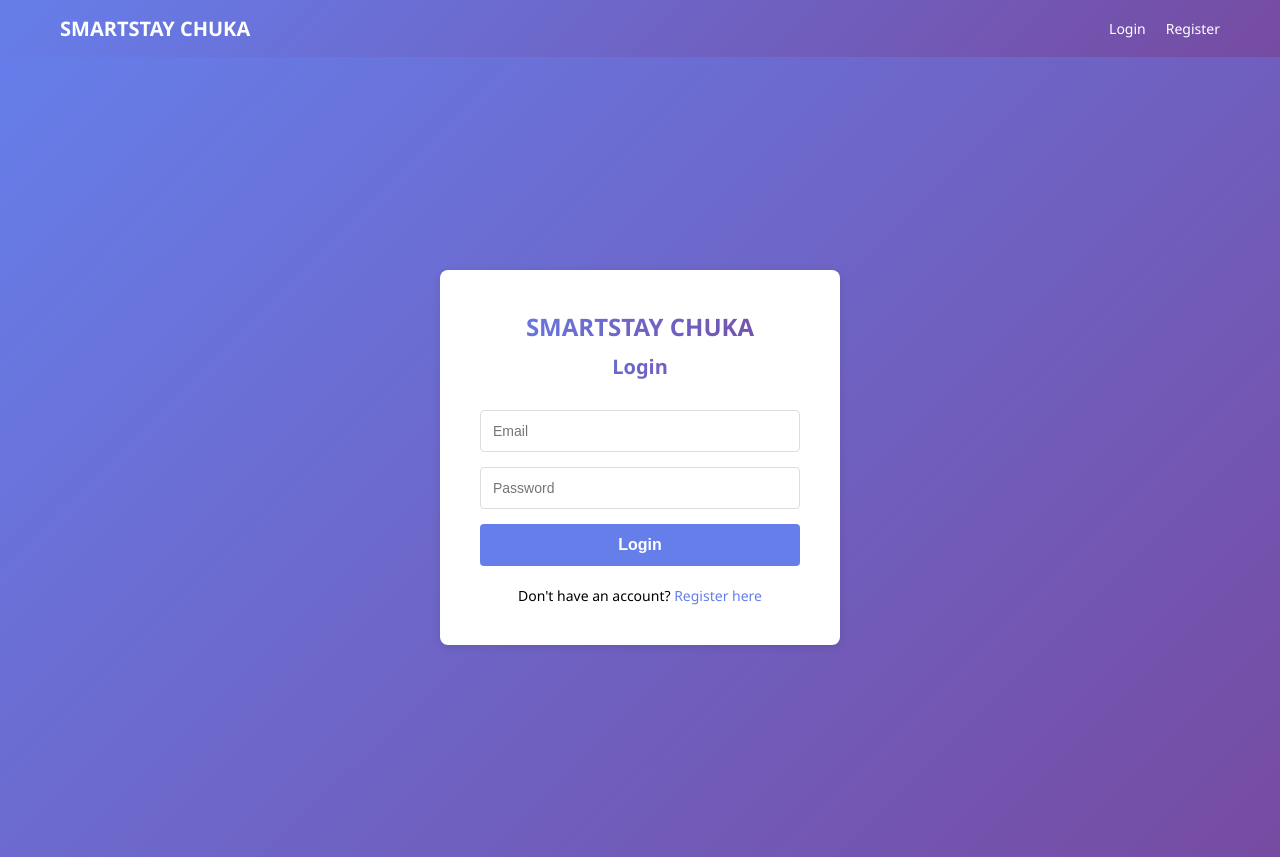
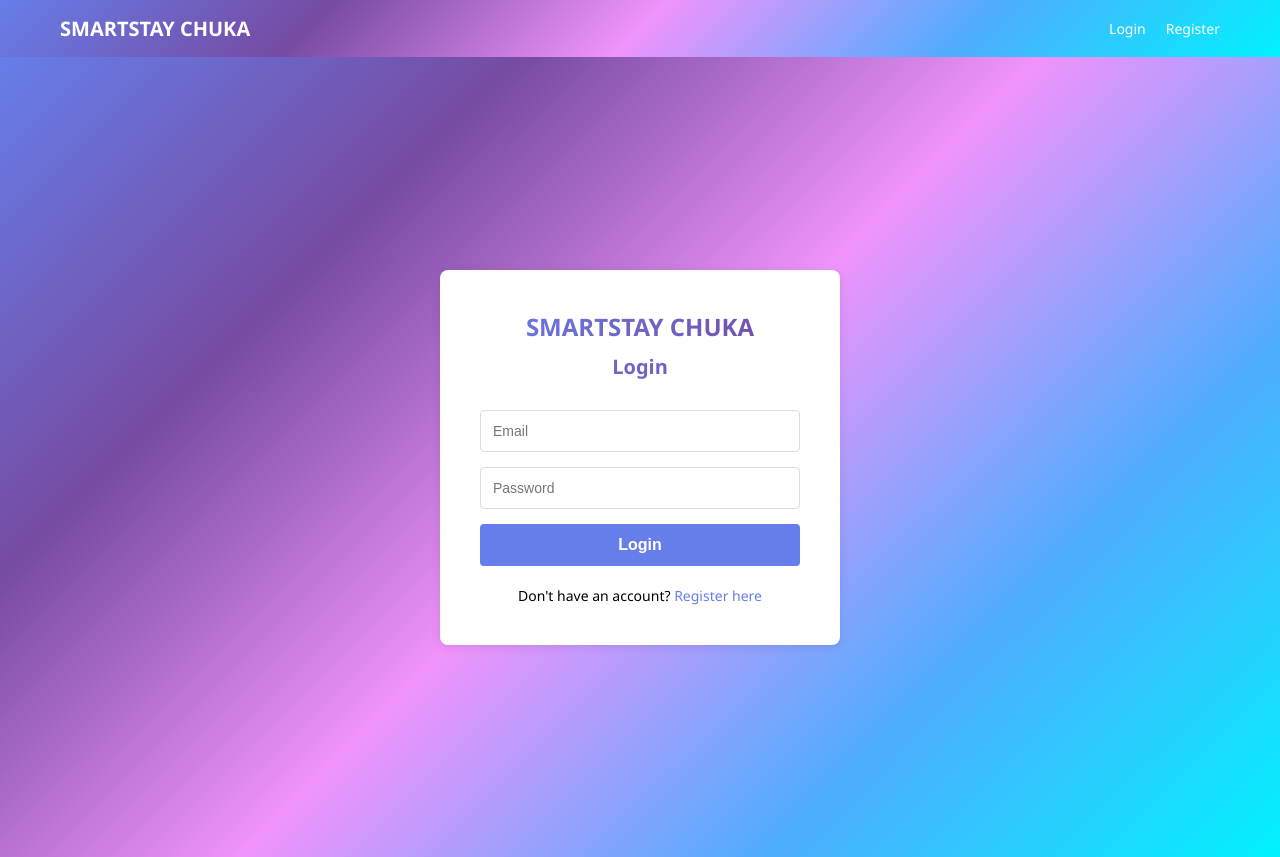
Before and after one commit to judy2649/Smartsay-chuka, a React (Create React App) app in the folder web/: page /login in a window 1280 px wide. Built offline with nearby package versions, Linux system fonts and the light colour scheme; no server answers; the HTML template or start-up script is replaced by a standard one.

Commit message:
Add vibrant creative gradient backgrounds

```diff
--- a/web/src/App.css
+++ b/web/src/App.css
@@ -6,7 +6,8 @@
 
 body {
   font-family: 'Segoe UI', Tahoma, Geneva, Verdana, sans-serif;
-  background-color: #f5f5f5;
+  background: linear-gradient(135deg, #667eea 0%, #764ba2 25%, #f093fb 50%, #4facfe 75%, #00f2fe 100%);
+  min-height: 100vh;
 }
 
 .app {
--- a/web/src/styles/Auth.css
+++ b/web/src/styles/Auth.css
@@ -14,7 +14,7 @@ body {
   display: flex;
   justify-content: center;
   align-items: center;
-  background: linear-gradient(135deg, #667eea 0%, #764ba2 100%);
+  background: linear-gradient(135deg, #667eea 0%, #764ba2 25%, #f093fb 50%, #4facfe 75%, #00f2fe 100%);
 }
 
 .auth-card {
--- a/web/src/styles/Home.css
+++ b/web/src/styles/Home.css
@@ -2,7 +2,7 @@
   max-width: 1200px;
   margin: 0 auto;
   padding: 40px 20px;
-  background: linear-gradient(to bottom, #f8f9ff 0%, #ffffff 100%);
+  background: linear-gradient(135deg, #667eea 0%, #764ba2 25%, #f093fb 50%, #4facfe 75%, #00f2fe 100%);
   min-height: 100vh;
 }
 
--- a/web/src/styles/Navbar.css
+++ b/web/src/styles/Navbar.css
@@ -1,5 +1,5 @@
 .navbar {
-  background: linear-gradient(135deg, #667eea 0%, #764ba2 100%);
+  background: linear-gradient(135deg, #667eea 0%, #764ba2 25%, #f093fb 50%, #4facfe 75%, #00f2fe 100%);
   padding: 15px 0;
   box-shadow: 0 2px 8px rgba(0, 0, 0, 0.1);
 }
--- a/web/src/styles/Payment.css
+++ b/web/src/styles/Payment.css
@@ -1,6 +1,6 @@
 .payment-container {
   min-height: 100vh;
-  background: linear-gradient(135deg, #667eea 0%, #764ba2 100%);
+  background: linear-gradient(135deg, #667eea 0%, #764ba2 25%, #f093fb 50%, #4facfe 75%, #00f2fe 100%);
   padding: 40px 20px;
 }
 
```
